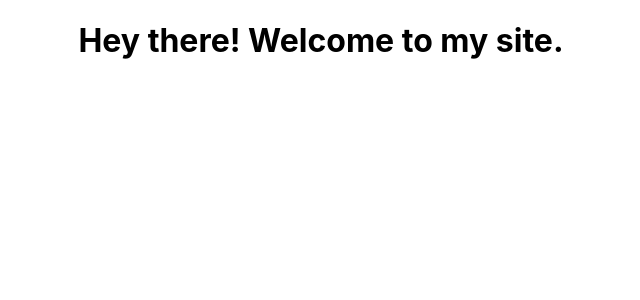
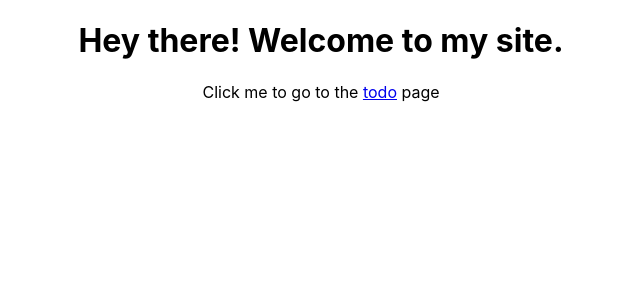
Before and after one commit to Milo123459/salvage-official, a React (Create React App) app: page / in a window 1280 px wide. Shown: the top 300 px of the page, without its empty margins (319-959 px from the left). Built offline with nearby package versions, Linux system fonts and the light colour scheme.

Commit message:
New update

```diff
--- a/src/App.js
+++ b/src/App.js
@@ -26,6 +26,7 @@ function App() {
     <Router>
     <div className="App">
       <h1>Hey there! Welcome to my site.</h1>
+      Click me to go to the <a href = "/todo">todo</a> page
       <Link to = {`/todo`}/>
     </div>
     <Route path = "/todo" component = {Todo}/>
```
